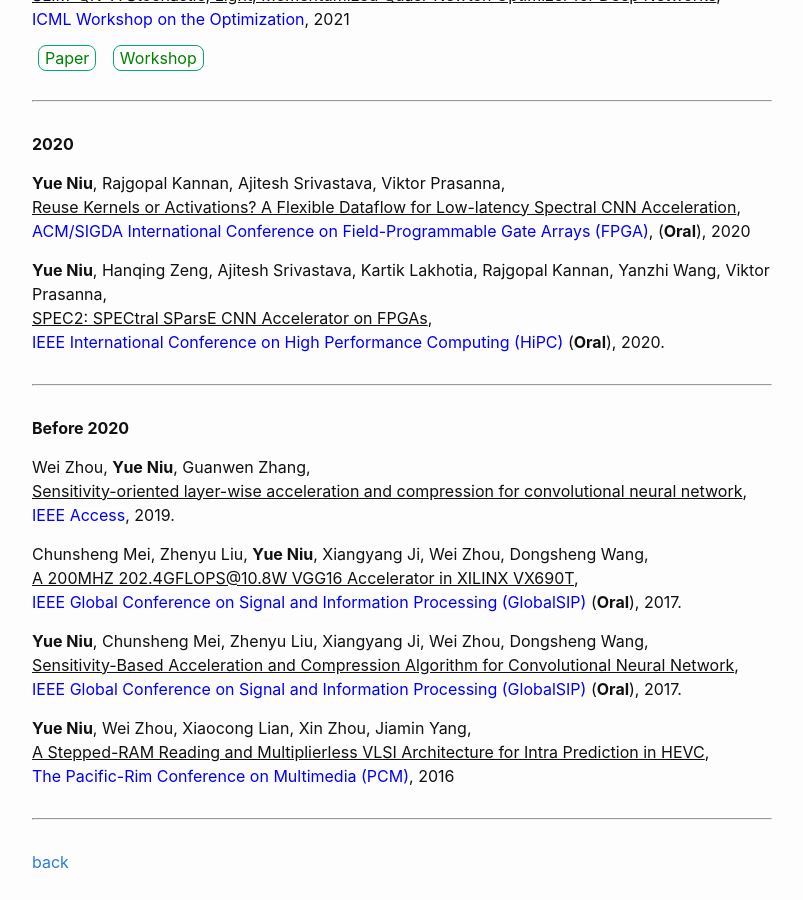
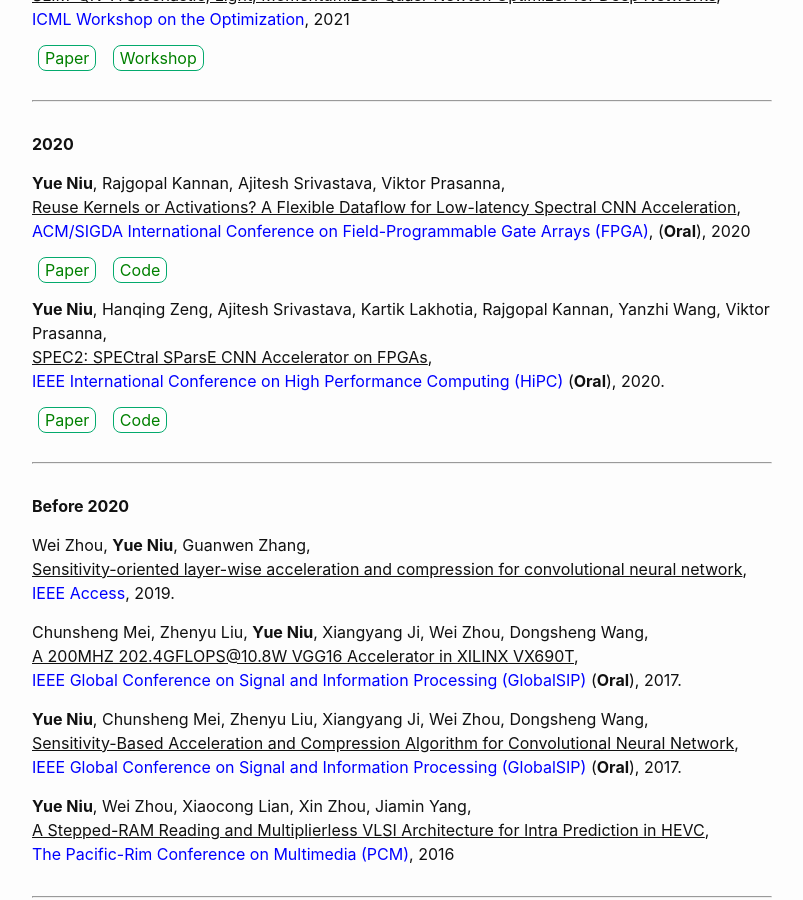
Before and after one commit to yuehniu/homepage, a Jekyll site: the page built from publication.md, in a window 1280 px wide and 900 px high, scrolled down 2252 px. Shown: the whole window, without its empty margins (238-1041 px from the left). Built offline with Jekyll 4.4.1, drawn with Linux system fonts in a browser that asks for light colours; our own code applies the rules of GitHub Pages for plain Markdown files.

Commit message:
MODIFY: add paper and code link to publications in 2020.

```diff
--- a/publication.md
+++ b/publication.md
@@ -122,9 +122,15 @@
 <u>Reuse Kernels or Activations? A Flexible Dataflow for Low-latency Spectral CNN Acceleration</u>,
 <span style="color:blue">ACM/SIGDA International Conference on Field-Programmable Gate Arrays (FPGA)</span>, (**Oral**), 2020
 
+<a href="https://dl.acm.org/doi/pdf/10.1145/3373087.3375302" class="btn">Paper</a>
+<a href="https://github.com/yuehniu/CNN.frequencyFPGA" class="btn">Code</a>
+
 **Yue Niu**, Hanqing Zeng, Ajitesh Srivastava, Kartik Lakhotia, Rajgopal Kannan, Yanzhi Wang, Viktor Prasanna,
 <u>SPEC2: SPECtral SParsE CNN Accelerator on FPGAs</u>,
 <span style="color:blue">IEEE International Conference on High Performance Computing (HiPC)</span> (**Oral**), 2020.
+
+<a href="https://ieeexplore.ieee.org/abstract/document/8990436" class="btn">Paper</a>
+<a href="https://github.com/yuehniu/CNN.frequencyFPGA" class="btn">Code</a>
 
 ---
 
```
